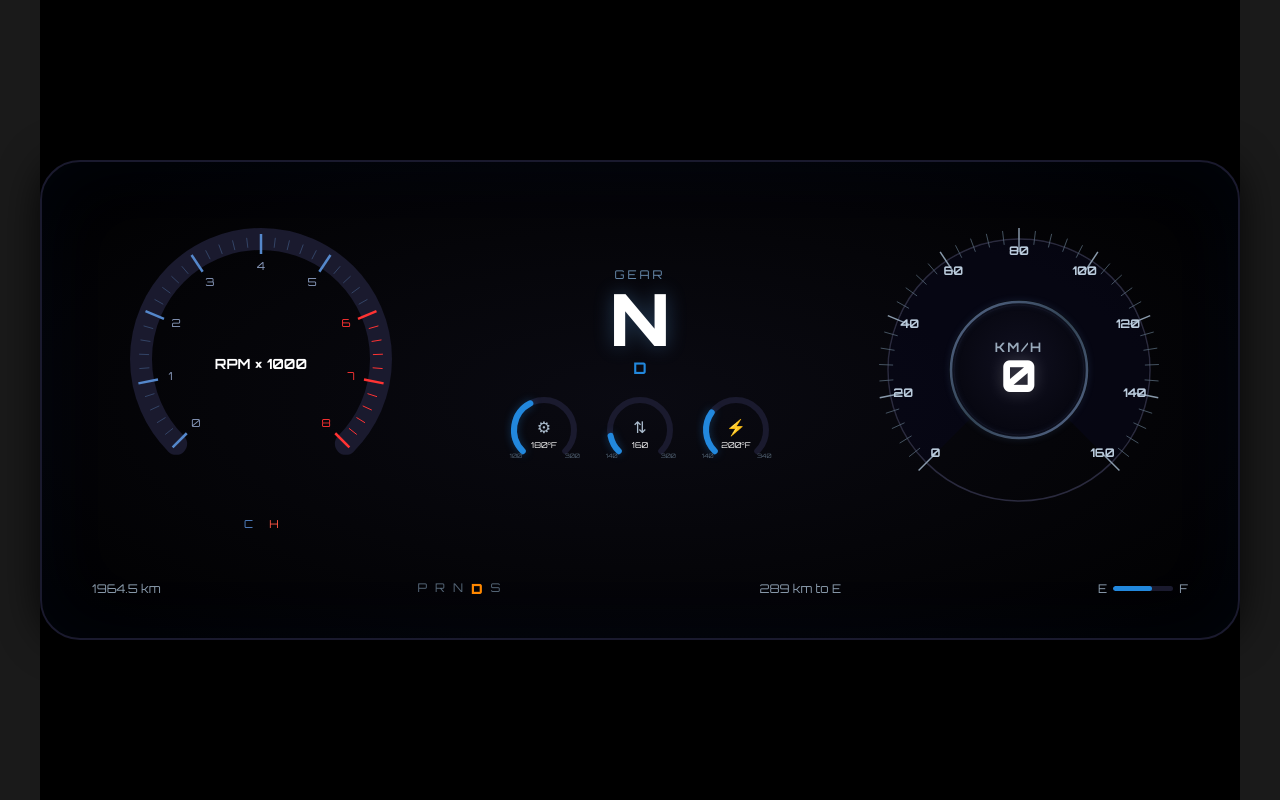
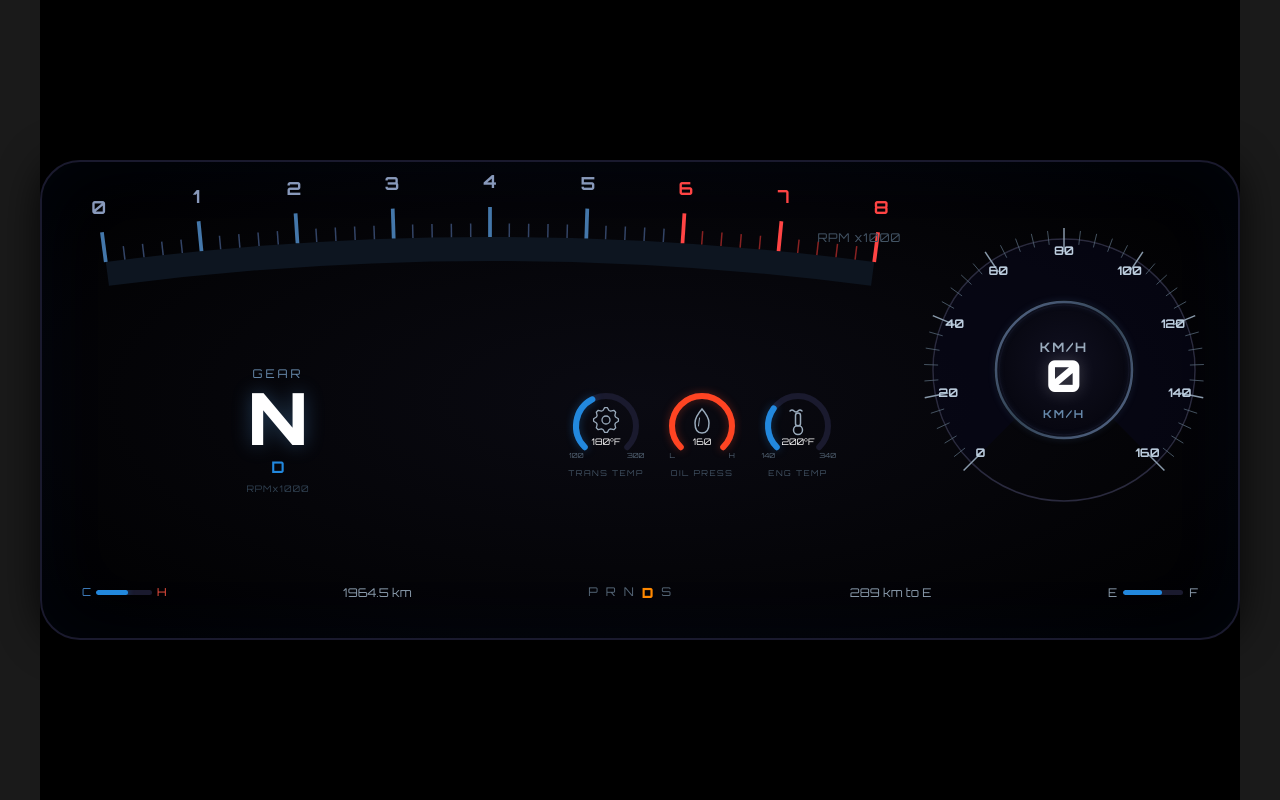
Before and after one commit to hitmanpc/obd2dashboard, a React (Create React App) app in the folder frontend/: page / in a window 1280 px wide. Built offline with nearby package versions, Linux system fonts and the light colour scheme; no server answers.

Commit message:
Enhance Mustang Dashboard: Update RPM and Speed arcs, add coolant temperature display, and improve test coverage

```diff
--- a/frontend/src/App.tsx
+++ b/frontend/src/App.tsx
@@ -3,7 +3,6 @@ import './Dashboard.css';
 import { useWebSocket } from './hooks/useWebSocket';
 import MustangDashboard from './components/MustangDashboard';
 
-console.log('Testing again?');
 
 function App(): JSX.Element {
   const { data, speedUnit } = useWebSocket();
--- a/frontend/src/components/BottomInfoBar.tsx
+++ b/frontend/src/components/BottomInfoBar.tsx
@@ -7,13 +7,16 @@ interface Props {
   rangeToEmpty: number;
   fuelLevel: number;
   speedUnit: SpeedUnit;
+  coolantTemp: number;
 }
 
 const BottomInfoBar: React.FC<Props> = ({
-  odometer, gearSelector, rangeToEmpty, fuelLevel, speedUnit,
+  odometer, gearSelector, rangeToEmpty, fuelLevel, speedUnit, coolantTemp,
 }) => {
   const gears = ['P', 'R', 'N', 'D', 'S'];
   const distUnit = speedUnit === 'mph' ? 'mi' : 'km';
+  const coolantFraction = Math.min(Math.max((coolantTemp - 100) / (260 - 100), 0), 1);
+  const coolantColor = coolantFraction > 0.75 ? '#ff3333' : '#2288dd';
 
   return (
     <div style={{
@@ -23,9 +26,27 @@ const BottomInfoBar: React.FC<Props> = ({
       alignItems: 'center',
       fontFamily: 'Orbitron, sans-serif',
       fontSize: '12px',
-      padding: '0 20px',
+      padding: '0 16px',
       color: '#8899aa',
     }}>
+      {/* Coolant temperature bar */}
+      <div style={{ display: 'flex', alignItems: 'center', gap: '5px' }}>
+        <span style={{ color: '#4488cc', fontSize: '11px' }}>C</span>
+        <div style={{
+          width: '56px', height: '5px',
+          background: '#1a1a2e', borderRadius: '3px', overflow: 'hidden',
+        }}>
+          <div style={{
+            width: `${coolantFraction * 100}%`, height: '100%',
+            background: coolantColor,
+            borderRadius: '3px',
+            boxShadow: `0 0 6px ${coolantColor}88`,
+            transition: 'width 0.3s ease-out',
+          }} />
+        </div>
+        <span style={{ color: '#ff5544', fontSize: '11px' }}>H</span>
+      </div>
+
       {/* Odometer */}
       <span>{odometer.toFixed(1)} {distUnit}</span>
 
--- a/frontend/src/components/GearIndicator.tsx
+++ b/frontend/src/components/GearIndicator.tsx
@@ -32,6 +32,14 @@ const GearIndicator: React.FC<Props> = ({ gear, driveMode }) => {
       }}>
         {driveMode}
       </div>
+      <div style={{
+        color: '#334455',
+        fontSize: '9px',
+        letterSpacing: '1px',
+        marginTop: '6px',
+      }}>
+        RPMx1000
+      </div>
     </div>
   );
 };
--- a/frontend/src/components/MiniGauge.tsx
+++ b/frontend/src/components/MiniGauge.tsx
@@ -1,14 +1,17 @@
 import React from 'react';
 
 interface Props {
+  name?: string;
   label: string;
   icon: 'oil' | 'trans' | 'engine';
   value: number;
   min: number;
   max: number;
+  minLabel?: string;
+  maxLabel?: string;
 }
 
-const MiniGauge: React.FC<Props> = ({ label, icon, value, min, max }) => {
+const MiniGauge: React.FC<Props> = ({ name, label, icon, value, min, max, minLabel, maxLabel }) => {
   const cx = 40, cy = 40, r = 30;
   const startAngle = 135;
   const endAngle = 405;
@@ -29,43 +32,86 @@ const MiniGauge: React.FC<Props> = ({ label, icon, value, min, max }) => {
     return `M ${s.x} ${s.y} A ${radius} ${radius} 0 ${large} 1 ${e.x} ${e.y}`;
   };
 
-  // Color ramps to orange/red as value increases
   const color = fraction > 0.75 ? '#ff4422' : fraction > 0.5 ? '#ffaa22' : '#2288dd';
 
-  const iconSymbols: Record<string, string> = {
-    oil: '⚙',
-    trans: '⇅',
-    engine: '⚡',
+  const renderIcon = (): React.ReactNode => {
+    const icy = 34;
+
+    if (icon === 'trans') {
+      // Gear icon with 8 teeth
+      const teeth = 8, rOut = 12.5, rIn = 10, rHub = 4;
+      const pts: string[] = [];
+      for (let i = 0; i < teeth; i++) {
+        const a = (i / teeth) * Math.PI * 2 - Math.PI / 2;
+        const half = (Math.PI * 0.55) / teeth;
+        ([[rIn, a - half * 1.4], [rOut, a - half * 0.5], [rOut, a + half * 0.5], [rIn, a + half * 1.4]] as [number, number][]).forEach(
+          ([rad, ang]) => pts.push(`${(cx + rad * Math.cos(ang)).toFixed(1)},${(icy + rad * Math.sin(ang)).toFixed(1)}`)
+        );
+      }
+      return (
+        <g>
+          <path d={`M ${pts[0]} L ${pts.slice(1).join(' L ')} Z`}
+            fill="none" stroke="#99aabb" strokeWidth="1.3" strokeLinejoin="round" />
+          <circle cx={cx} cy={icy} r={rHub} fill="none" stroke="#99aabb" strokeWidth="1.3" />
+        </g>
+      );
+    }
+
+    if (icon === 'oil') {
+      // Oil drop shape
+      return (
+        <g fill="none" stroke="#99aabb" strokeWidth="1.5" strokeLinecap="round">
+          <path d={`M ${cx} 23 Q ${cx + 7} 31 ${cx + 7} 37 Q ${cx + 7} 47 ${cx} 47 Q ${cx - 7} 47 ${cx - 7} 37 Q ${cx - 7} 31 ${cx} 23 Z`} />
+          <line x1={cx - 2.5} y1={32} x2={cx - 3.5} y2={40} strokeWidth="1" />
+        </g>
+      );
+    }
+
+    // engine / coolant thermometer
+    return (
+      <g fill="none" stroke="#99aabb" strokeWidth="1.5" strokeLinecap="round">
+        <path d={`M ${cx - 8} 25 Q ${cx - 6} 23 ${cx - 4} 25 Q ${cx - 2} 27 ${cx} 25 Q ${cx + 2} 23 ${cx + 4} 25`} />
+        <rect x={cx - 2.5} y={27} width={5} height={13} rx={2.5} />
+        <circle cx={cx} cy={44} r={4.5} />
+      </g>
+    );
   };
 
+  const displayMin = minLabel ?? String(min);
+  const displayMax = maxLabel ?? String(max);
+  const minPos = p(startAngle, r + 12);
+  const maxPos = p(endAngle, r + 12);
+
   return (
-    <div style={{ textAlign: 'center' }}>
+    <div style={{ textAlign: 'center', fontFamily: 'Orbitron, sans-serif' }}>
       <svg viewBox="0 0 80 80" width="80" height="80">
-        {/* Background */}
+        {/* Background track */}
         <path d={arcPath(startAngle, endAngle, r)}
           fill="none" stroke="#1a1a2e" strokeWidth="6" strokeLinecap="round" />
-        {/* Active */}
+        {/* Active arc */}
         {fraction > 0 && (
           <path d={arcPath(startAngle, currentAngle, r)}
             fill="none" stroke={color} strokeWidth="6" strokeLinecap="round"
             style={{ filter: `drop-shadow(0 0 4px ${color}55)` }} />
         )}
         {/* Icon */}
-        <text x={cx} y={cy - 2} textAnchor="middle" fill="#aabbcc"
-          fontSize="16" dominantBaseline="middle">
-          {iconSymbols[icon]}
-        </text>
+        {renderIcon()}
         {/* Value */}
         <text x={cx} y={cy + 16} textAnchor="middle" fill="#ffffff"
-          fontSize="8" fontFamily="Orbitron" dominantBaseline="middle">
+          fontSize="9" fontFamily="Orbitron" dominantBaseline="middle">
           {Math.round(value)}{label}
         </text>
         {/* Min/Max labels */}
-        <text x={p(startAngle, r + 10).x} y={p(startAngle, r + 10).y}
-          fill="#556677" fontSize="6" textAnchor="middle">{min}</text>
-        <text x={p(endAngle, r + 10).x} y={p(endAngle, r + 10).y}
-          fill="#556677" fontSize="6" textAnchor="middle">{max}</text>
+        <text x={minPos.x} y={minPos.y} fill="#556677" fontSize="7"
+          textAnchor="middle" dominantBaseline="middle">{displayMin}</text>
+        <text x={maxPos.x} y={maxPos.y} fill="#556677" fontSize="7"
+          textAnchor="middle" dominantBaseline="middle">{displayMax}</text>
       </svg>
+      {name && (
+        <div style={{ color: '#445566', fontSize: '8px', letterSpacing: '1.5px', marginTop: '-2px' }}>
+          {name}
+        </div>
+      )}
     </div>
   );
 };
--- a/frontend/src/components/MustangDashboard.css
+++ b/frontend/src/components/MustangDashboard.css
@@ -8,9 +8,9 @@
   background: radial-gradient(ellipse at center, #0a0a12 0%, #000000 100%);
   border-radius: 40px;
   display: grid;
-  grid-template-columns: 1fr 1fr 1fr;
-  grid-template-rows: 1fr 60px;
-  padding: 20px 30px;
+  grid-template-columns: 1fr 1fr 300px;
+  grid-template-rows: 120px 1fr 60px;
+  padding: 16px 24px;
   box-sizing: border-box;
   font-family: 'Orbitron', sans-serif;
   position: relative;
@@ -21,21 +21,46 @@
     0 0 40px rgba(0, 0, 0, 0.8);
 }
 
-.dash-left,
-.dash-center,
-.dash-right {
+/* Wide RPM arc spans the left two columns at the top */
+.dash-rpm {
+  grid-column: 1 / 3;
+  grid-row: 1;
+  display: flex;
+  align-items: flex-end;
+  padding: 0 4px 4px;
+}
+
+/* Gear indicator: lower-left */
+.dash-left {
+  grid-column: 1;
+  grid-row: 2;
   display: flex;
   flex-direction: column;
   align-items: center;
   justify-content: center;
 }
 
-.dash-left { grid-column: 1; grid-row: 1; }
-.dash-center { grid-column: 2; grid-row: 1; }
-.dash-right { grid-column: 3; grid-row: 1; }
+/* Mini gauges: lower-center */
+.dash-center {
+  grid-column: 2;
+  grid-row: 2;
+  display: flex;
+  flex-direction: column;
+  align-items: center;
+  justify-content: center;
+}
+
+/* Speedometer spans both top and middle rows on the right */
+.dash-right {
+  grid-column: 3;
+  grid-row: 1 / 3;
+  display: flex;
+  align-items: center;
+  justify-content: center;
+}
 
 .mini-gauges-row {
   display: flex;
   gap: 16px;
-  margin-top: 12px;
+  margin-top: 4px;
 }
--- a/frontend/src/components/MustangDashboard.tsx
+++ b/frontend/src/components/MustangDashboard.tsx
@@ -2,7 +2,6 @@ import React from 'react';
 import { ObdData, SpeedUnit } from '../types';
 import RPMArc from './RPMArc';
 import SpeedArc from './SpeedArc';
-import CoolantBar from './CoolantBar';
 import BottomInfoBar from './BottomInfoBar';
 import './MustangDashboard.css';
 import GearIndicator from './GearIndicator';
@@ -29,23 +28,26 @@ const MustangDashboard: React.FC<Props> = ({ data, speedUnit }) => {
 
   return (
     <div className="mustang-dashboard">
-      {/* Left: RPM Arc */}
-      <div className="dash-left">
+      {/* Top: Wide RPM arc spanning left + center columns */}
+      <div className="dash-rpm">
         <RPMArc rpm={rpm} maxRpm={8000} />
-        <CoolantBar value={coolantTemp} min={100} max={260} />
       </div>
 
-      {/* Center: Gear + Mini Gauges */}
+      {/* Lower-left: Gear Indicator */}
+      <div className="dash-left">
+        <GearIndicator gear={gear} driveMode={driveMode} rpm={rpm} />
+      </div>
+
+      {/* Lower-center: Mini Gauges */}
       <div className="dash-center">
-        <GearIndicator gear={gear} driveMode={driveMode} rpm={rpm} />
         <div className="mini-gauges-row">
-          <MiniGauge label="°F" icon="oil" value={oilTemp} min={100} max={300} />
-          <MiniGauge label="" icon="trans" value={transTemp} min={140} max={300} />
-          <MiniGauge label="°F" icon="engine" value={engineTemp} min={140} max={340} />
+          <MiniGauge name="TRANS TEMP" label="°F" icon="trans" value={oilTemp} min={100} max={300} />
+          <MiniGauge name="OIL PRESS" label="" icon="oil" value={transTemp} min={0} max={100} minLabel="L" maxLabel="H" />
+          <MiniGauge name="ENG TEMP" label="°F" icon="engine" value={engineTemp} min={140} max={340} />
         </div>
       </div>
 
-      {/* Right: Speed Arc */}
+      {/* Right: Speedometer spans both rows */}
       <div className="dash-right">
         <SpeedArc speed={speed} maxSpeed={160} unit={speedUnit} />
       </div>
@@ -57,6 +59,7 @@ const MustangDashboard: React.FC<Props> = ({ data, speedUnit }) => {
         rangeToEmpty={rangeToEmpty}
         fuelLevel={fuelLevel}
         speedUnit={speedUnit}
+        coolantTemp={coolantTemp}
       />
     </div>
   );
--- a/frontend/src/components/RPMArc.tsx
+++ b/frontend/src/components/RPMArc.tsx
@@ -5,129 +5,135 @@ interface Props {
   maxRpm: number;
 }
 
+// Wide horizontal arc geometry:
+// Arc center is far below the viewport so the arc appears as a gentle horizontal curve.
+// cx=280, cy=2050, r=1970 produces an arc spanning x≈25..535 at y≈97 (edges) to y≈80 (center)
+// within a 560×110 SVG viewport.
+const ARC_CX = 280;
+const ARC_CY = 2050;
+const ARC_R = 1970;
+const START_ANGLE = 262.56; // degrees — left edge at x≈25
+const END_ANGLE   = 277.44; // degrees — right edge at x≈535
+
 const RPMArc: React.FC<Props> = ({ rpm, maxRpm }) => {
-  const cx = 150, cy = 150, r = 120;
-  // Arc from 225° (bottom-left) to -45° (bottom-right) = 270° sweep
-  const startAngle = 135; // degrees (7 o'clock position)
-  const endAngle = 405;   // degrees (5 o'clock position)
-  const sweep = endAngle - startAngle; // 270°
+  const cx = ARC_CX, cy = ARC_CY, r = ARC_R;
+  const startAngle = START_ANGLE;
+  const endAngle = END_ANGLE;
+  const sweep = endAngle - startAngle;
 
   const rpmFraction = Math.min(rpm / maxRpm, 1);
   const currentAngle = startAngle + rpmFraction * sweep;
 
   const toRad = (deg: number) => (deg * Math.PI) / 180;
 
-  const polarToCartesian = (angle: number, radius: number) => ({
+  const pt = (angle: number, radius: number) => ({
     x: cx + radius * Math.cos(toRad(angle)),
     y: cy + radius * Math.sin(toRad(angle)),
   });
 
-  // Build the background arc path
   const arcPath = (from: number, to: number, radius: number) => {
-    const start = polarToCartesian(from, radius);
-    const end = polarToCartesian(to, radius);
+    const s = pt(from, radius);
+    const e = pt(to, radius);
     const largeArc = to - from > 180 ? 1 : 0;
-    return `M ${start.x} ${start.y} A ${radius} ${radius} 0 ${largeArc} 1 ${end.x} ${end.y}`;
+    return `M ${s.x.toFixed(2)} ${s.y.toFixed(2)} A ${radius} ${radius} 0 ${largeArc} 1 ${e.x.toFixed(2)} ${e.y.toFixed(2)}`;
   };
 
-  // Tick marks for 0–8 (x1000)
-  const ticks = [];
+  // Track and tick radii (outward = higher in screen = larger radius since center is far below)
+  const trackW = 16;
+  const majorTickOuter = r + 28;   // extends above track
+  const majorTickInner = r + 8;    // starts at track outer edge
+  const minorTickOuter = r + 17;
+  const minorTickInner = r + 8;
+  const labelR = r + 44;           // numbers above ticks
+
+  const redlineAngle = startAngle + (6 / 8) * sweep;
+
+  const ticks: React.ReactNode[] = [];
   for (let i = 0; i <= 8; i++) {
     const angle = startAngle + (i / 8) * sweep;
-    const outer = polarToCartesian(angle, r + 5);
-    const inner = polarToCartesian(angle, r - 15);
-    const labelPos = polarToCartesian(angle, r - 28);
+    const outer = pt(angle, majorTickOuter);
+    const inner = pt(angle, majorTickInner);
+    const label = pt(angle, labelR);
+    const isRed = i >= 6;
     ticks.push(
       <g key={i}>
         <line
-          x1={outer.x} y1={outer.y}
-          x2={inner.x} y2={inner.y}
-          stroke={i >= 6 ? '#ff3333' : '#5588cc'}
-          strokeWidth={2.5}
+          x1={outer.x} y1={outer.y} x2={inner.x} y2={inner.y}
+          stroke={isRed ? '#ff4444' : '#4477aa'} strokeWidth={2.5}
         />
         <text
-          x={labelPos.x} y={labelPos.y}
-          fill={i >= 6 ? '#ff3333' : '#8899bb'}
-          fontSize="11"
-          fontFamily="Orbitron"
-          textAnchor="middle"
-          dominantBaseline="middle"
+          x={label.x} y={label.y}
+          fill={isRed ? '#ff4444' : '#8899bb'}
+          fontSize="12" fontFamily="Orbitron" fontWeight="600"
+          textAnchor="middle" dominantBaseline="middle"
         >
           {i}
         </text>
       </g>
     );
-    // Minor ticks
     for (let j = 1; j <= 4; j++) {
       const minorAngle = startAngle + ((i + j / 5) / 8) * sweep;
       if (minorAngle > endAngle) break;
-      const mOuter = polarToCartesian(minorAngle, r + 2);
-      const mInner = polarToCartesian(minorAngle, r - 8);
+      const mo = pt(minorAngle, minorTickOuter);
+      const mi = pt(minorAngle, minorTickInner);
       ticks.push(
         <line
           key={`${i}-${j}`}
-          x1={mOuter.x} y1={mOuter.y}
-          x2={mInner.x} y2={mInner.y}
-          stroke={(i + j / 5) >= 6 ? '#ff3333' : '#334466'}
-          strokeWidth={1}
+          x1={mo.x} y1={mo.y} x2={mi.x} y2={mi.y}
+          stroke={(i + j / 5) >= 6 ? '#882222' : '#334466'} strokeWidth={1}
         />
       );
     }
   }
 
-  // The redline threshold
-  const redlineStart = startAngle + (6 / 8) * sweep;
-  const normalColor = '#2288dd';
-  const redlineColor = '#ff2222';
+  // Cursor: bright vertical highlight bar at current RPM position
+  const cursorTop = pt(currentAngle, r + 26);
+  const cursorBot = pt(currentAngle, r - 6);
+  const cursorX = (cursorTop.x + cursorBot.x) / 2;
 
   return (
-    <svg viewBox="0 0 300 300" width="300" height="300">
-      {/* Background arc */}
+    <svg viewBox="0 0 560 110" width="100%" style={{ display: 'block', overflow: 'visible' }}>
+      {/* Background track */}
       <path
         d={arcPath(startAngle, endAngle, r)}
-        fill="none"
-        stroke="#1a1a2e"
-        strokeWidth="22"
-        strokeLinecap="round"
+        fill="none" stroke="#0d1520" strokeWidth={trackW} strokeLinecap="butt"
       />
 
       {/* Active arc — normal zone */}
       {rpmFraction > 0 && (
         <path
-          d={arcPath(startAngle, Math.min(currentAngle, redlineStart), r)}
-          fill="none"
-          stroke={normalColor}
-          strokeWidth="22"
-          strokeLinecap="round"
-          style={{
-            filter: 'drop-shadow(0 0 8px rgba(34, 136, 221, 0.6))',
-            transition: 'all 0.1s ease-out',
-          }}
+          d={arcPath(startAngle, Math.min(currentAngle, redlineAngle), r)}
+          fill="none" stroke="#2288dd" strokeWidth={trackW} strokeLinecap="butt"
+          style={{ filter: 'drop-shadow(0 0 6px rgba(34,136,221,0.65))', transition: 'd 0.1s ease-out' }}
         />
       )}
 
       {/* Active arc — redline zone */}
-      {currentAngle > redlineStart && (
+      {currentAngle > redlineAngle && (
         <path
-          d={arcPath(redlineStart, currentAngle, r)}
-          fill="none"
-          stroke={redlineColor}
-          strokeWidth="22"
-          strokeLinecap="round"
-          style={{
-            filter: 'drop-shadow(0 0 10px rgba(255, 34, 34, 0.7))',
-            transition: 'all 0.1s ease-out',
-          }}
+          d={arcPath(redlineAngle, currentAngle, r)}
+          fill="none" stroke="#ff2222" strokeWidth={trackW} strokeLinecap="butt"
+          style={{ filter: 'drop-shadow(0 0 8px rgba(255,34,34,0.8))', transition: 'd 0.1s ease-out' }}
         />
       )}
 
-      {/* Tick marks */}
+      {/* Tick marks and labels */}
       {ticks}
 
-      {/* Center text */}
-      <text x={cx} y={cy + 10} textAnchor="middle" fill="#fff"
-        fontSize="14" fontFamily="Orbitron" fontWeight="700">
-        RPM × 1000
+      {/* Current RPM cursor highlight */}
+      {rpmFraction > 0 && (
+        <rect
+          x={cursorX - 4} y={cursorTop.y}
+          width={8} height={cursorBot.y - cursorTop.y}
+          fill="#44bbff" rx={2}
+          style={{ filter: 'drop-shadow(0 0 8px rgba(68,187,255,0.9))' }}
+        />
+      )}
+
+      {/* RPM unit label at right end */}
+      <text x="554" y="75" fill="#445566" fontSize="8" fontFamily="Orbitron"
+        textAnchor="end" letterSpacing="0.5">
+        RPM x1000
       </text>
     </svg>
   );
--- a/frontend/src/components/SpeedArc.tsx
+++ b/frontend/src/components/SpeedArc.tsx
@@ -214,6 +214,12 @@ const SpeedArc: React.FC<Props> = ({ speed, maxSpeed, unit }) => {
         style={{ filter: 'drop-shadow(0 0 8px rgba(255,255,255,0.2))' }}>
         {Math.round(speed)}
       </text>
+
+      {/* Unit label below speed number */}
+      <text x={cx} y={cy + 48} textAnchor="middle" fill="#6688aa"
+        fontSize="11" fontFamily="Orbitron" fontWeight="600" letterSpacing="2">
+        {unit.toUpperCase()}
+      </text>
     </svg>
   );
 };
--- /dev/null
+++ b/frontend/src/react-app-env.d.ts
@@ -0,0 +1 @@
+declare module '*.css';
```
Also changed, not shown: 1 other file (tests, documents, lock files or other folders).
